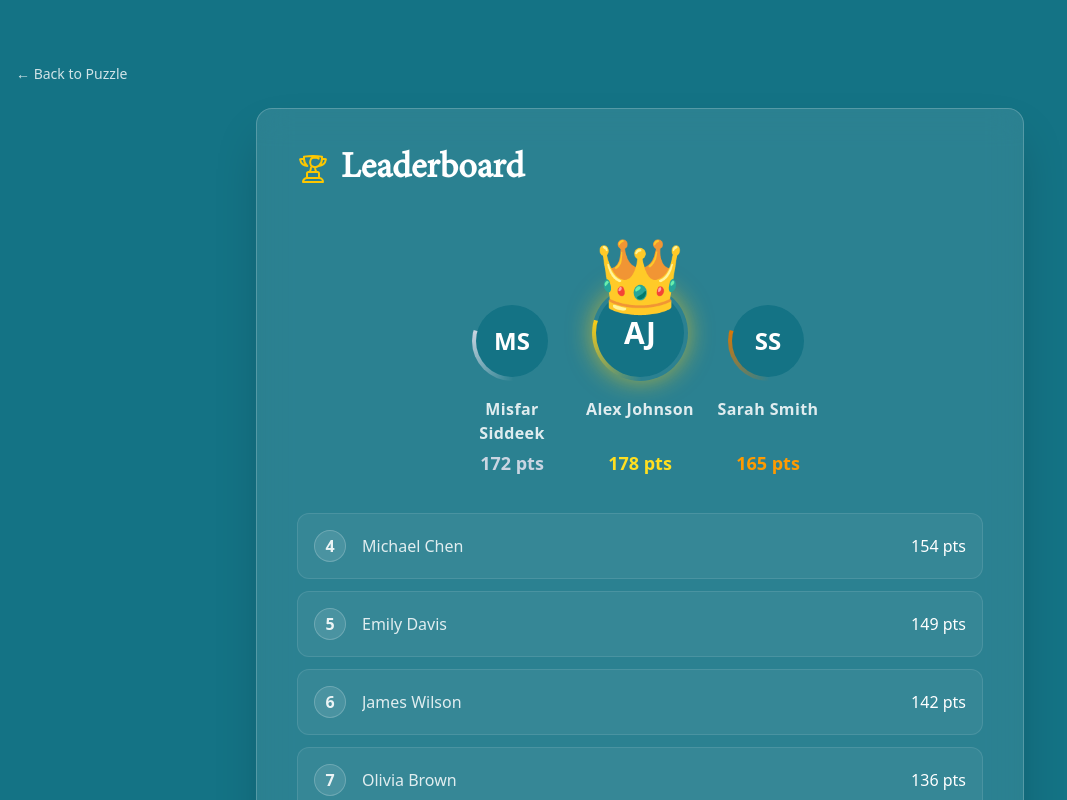
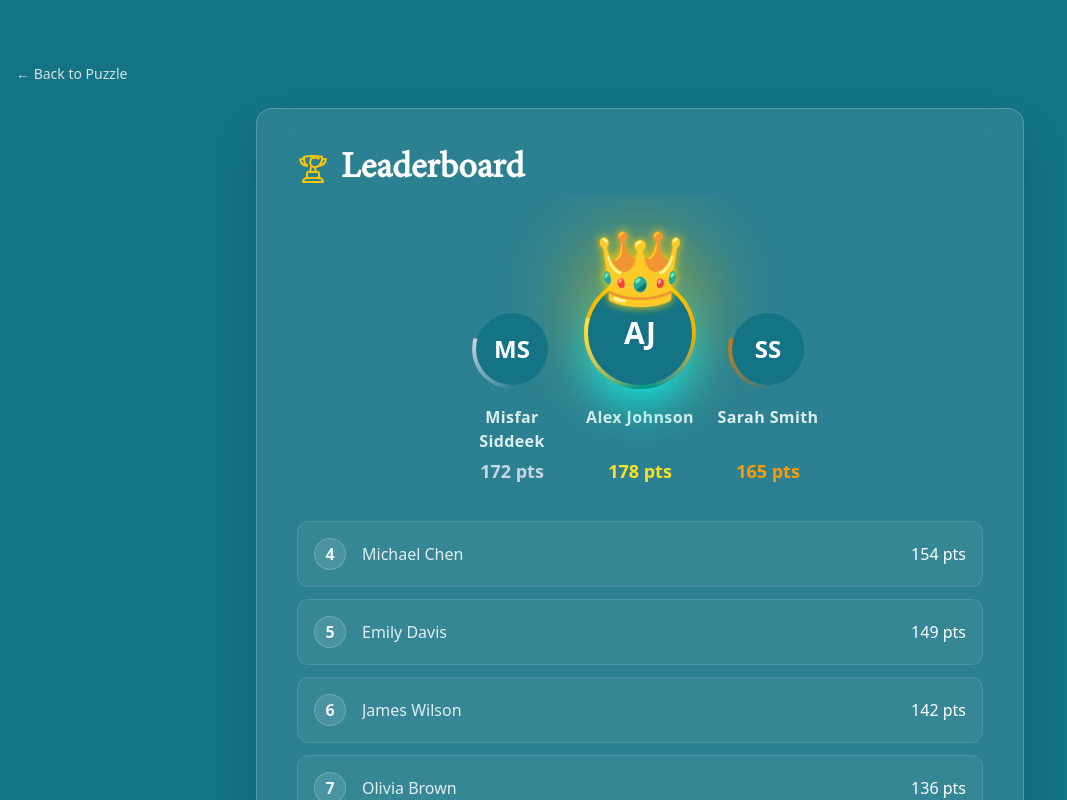
Before and after one commit to misfarsiddeek95/horizon, a Next.js app: page /leaderboard in a window 1280 px wide. Shown: the top 800 px of the page, without its empty margins (0-1067 px from the left). Built offline with nearby package versions, Linux system fonts and the light colour scheme.

Commit message:
Leaderboard podium layout UI updated

```diff
--- a/src/app/(ui)/leaderboard/page.tsx
+++ b/src/app/(ui)/leaderboard/page.tsx
@@ -34,7 +34,7 @@ export default async function LeaderboardPage() {
       </Link>
 
       <div className="bg-white/10 backdrop-blur-lg border border-white/20 shadow-2xl rounded-2xl p-6 sm:p-10 w-full max-w-3xl mx-auto">
-        <div className="flex items-center gap-3 mb-8">
+        <div className="flex items-center gap-3 mb-2">
           <svg className="w-8 h-8 text-yellow-400" fill="none" viewBox="0 0 24 24" strokeWidth="1.5" stroke="currentColor"><path strokeLinecap="round" strokeLinejoin="round" d="M16.5 18.75h-9m9 0a3 3 0 0 1 3 3h-15a3 3 0 0 1 3-3m9 0v-3.375c0-.621-.503-1.125-1.125-1.125h-.871M7.5 18.75v-3.375c0-.621.504-1.125 1.125-1.125h.872m5.007 0H9.497m5.007 0a7.454 7.454 0 0 1-.982-3.172M9.497 14.25a7.454 7.454 0 0 0 .981-3.172M5.25 4.236c-.982.143-1.954.317-2.916.52A6.003 6.003 0 0 0 7.73 9.728M5.25 4.236V4.5c0 2.108.966 3.99 2.48 5.228M5.25 4.236V2.721C7.456 2.41 9.71 2.25 12 2.25c2.291 0 4.545.16 6.75.47v1.516M18.75 4.236c.982.143 1.954.317 2.916.52A6.003 6.003 0 0 1 16.27 9.728M18.75 4.236V4.5c0 2.108-.966 3.99-2.48 5.228m0 0a6.023 6.023 0 0 1-2.77.896m0 0a6.022 6.022 0 0 1-2.77-.896m0 0a6.022 6.022 0 0 1-.896-2.77m0 0a6.022 6.022 0 0 1 .896-2.77m0 0a5.992 5.992 0 0 1 2.77-.896m0 0a5.99 5.99 0 0 1 2.77.896"/></svg>
           <h1 className="text-3xl sm:text-4xl font-extrabold text-white">
             Leaderboard
--- a/src/components/InteractiveLeaderboard.tsx
+++ b/src/components/InteractiveLeaderboard.tsx
@@ -33,20 +33,26 @@ interface PodiumStyle {
   avatarSize: string;
   avatarText: string;
   snakeGradient: string;
+  ringGradient: string;
   glowShadow: string;
-  rippleClass: string;
+  crownAura: string;
+  avatarCyanGlow: string;
   scoreClass: string;
 }
 
 const PODIUM_STYLES: Record<1 | 2 | 3, PodiumStyle> = {
   1: {
     orderClass: "order-2",
-    avatarSize: "w-16 h-16 sm:w-20 sm:h-20 md:w-24 md:h-24",
+    avatarSize: "w-20 h-20 sm:w-24 sm:h-24 md:w-28 md:h-28",
     avatarText: "text-2xl sm:text-3xl",
     snakeGradient:
-      "bg-[conic-gradient(from_0deg,transparent_70%,rgba(250,204,21,1)_100%)]",
-    glowShadow: "shadow-[0_0_25px_rgba(250,204,21,0.6)]",
-    rippleClass: "bg-yellow-400 opacity-20 animate-[ping_3s_ease-out_infinite]",
+      "bg-[conic-gradient(from_0deg,transparent_70%,rgba(253,224,71,1)_100%)]",
+    ringGradient: "bg-gradient-to-b from-yellow-400 via-yellow-500 to-teal-600",
+    glowShadow: "",
+    crownAura:
+      "absolute -top-10 left-1/2 -translate-x-1/2 w-32 h-32 bg-yellow-400/50 rounded-full blur-[40px] pointer-events-none z-0",
+    avatarCyanGlow:
+      "absolute inset-0 rounded-full shadow-[0_20px_50px_-10px_#00FFFF] pointer-events-none z-0",
     scoreClass: "text-yellow-300",
   },
   2: {
@@ -55,8 +61,10 @@ const PODIUM_STYLES: Record<1 | 2 | 3, PodiumStyle> = {
     avatarText: "text-xl sm:text-2xl",
     snakeGradient:
       "bg-[conic-gradient(from_0deg,transparent_70%,rgba(203,213,225,1)_100%)]",
+    ringGradient: "",
     glowShadow: "",
-    rippleClass: "",
+    crownAura: "",
+    avatarCyanGlow: "",
     scoreClass: "text-slate-300",
   },
   3: {
@@ -65,8 +73,10 @@ const PODIUM_STYLES: Record<1 | 2 | 3, PodiumStyle> = {
     avatarText: "text-xl sm:text-2xl",
     snakeGradient:
       "bg-[conic-gradient(from_0deg,transparent_70%,rgba(217,119,6,1)_100%)]",
+    ringGradient: "",
     glowShadow: "",
-    rippleClass: "",
+    crownAura: "",
+    avatarCyanGlow: "",
     scoreClass: "text-amber-500",
   },
 };
@@ -160,7 +170,7 @@ export default function InteractiveLeaderboard({
     if (topThree.length === 0) return null;
 
     return (
-      <div className="flex justify-center items-end gap-2 sm:gap-3 md:gap-4 pt-12 md:pt-16 pb-6">
+      <div className="flex justify-center items-end gap-2 sm:gap-3 md:gap-4 pt-16 md:pt-20 pb-6">
         {topThree.map((player, i) => {
           const rank = (i + 1) as 1 | 2 | 3;
           const isSelected = selectedEmail === player.email;
@@ -176,6 +186,8 @@ export default function InteractiveLeaderboard({
             podium.avatarSize +
             " " +
             podium.glowShadow +
+            " " +
+            podium.ringGradient +
             (isSelected ? " scale-105" : isCurrentUser ? " hover:scale-105" : "");
 
           return (
@@ -189,17 +201,19 @@ export default function InteractiveLeaderboard({
               }
             >
               <div className="relative">
-                {podium.rippleClass && (
-                  <span
-                    className={`absolute inset-0 rounded-full pointer-events-none ${podium.rippleClass}`}
-                    aria-hidden="true"
-                  />
+                {podium.crownAura && (
+                  <span className={podium.crownAura} aria-hidden="true" />
+                )}
+                {podium.avatarCyanGlow && (
+                  <span className={podium.avatarCyanGlow} aria-hidden="true" />
                 )}
                 <div className={snakeClasses}>
-                  <span
-                    className={`absolute inset-[-50%] ${podium.snakeGradient} animate-[spin_3s_linear_infinite]`}
-                    aria-hidden="true"
-                  />
+                  {podium.snakeGradient && (
+                    <span
+                      className={`absolute inset-[-50%] ${podium.snakeGradient} animate-[spin_3s_linear_infinite]`}
+                      aria-hidden="true"
+                    />
+                  )}
                   <div
                     className={`absolute inset-[4px] rounded-full z-10 flex items-center justify-center font-bold text-white select-none bg-brand-main ${podium.avatarText}`}
                   >
@@ -208,7 +222,7 @@ export default function InteractiveLeaderboard({
                 </div>
                 {rank === 1 && (
                   <span
-                    className="absolute -top-8 sm:-top-10 md:-top-12 left-1/2 -translate-x-1/2 text-5xl sm:text-6xl md:text-7xl z-50"
+                    className="absolute -top-10 sm:-top-11 md:-top-12 left-1/2 -translate-x-1/2 text-6xl md:text-7xl z-50 drop-shadow-[0_0_5px_#FFD700]"
                     aria-hidden="true"
                   >
                     👑
```
